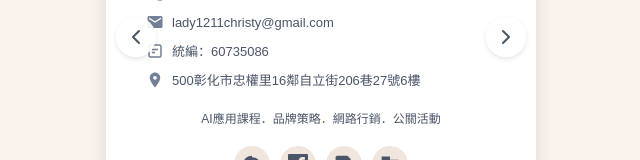
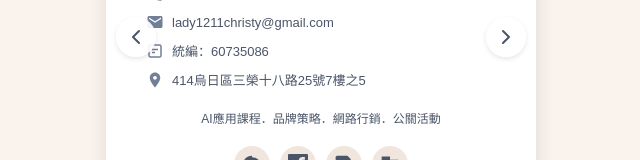
Before and after one commit to lady1211christy/mybusinesscard, a plain HTML site: page index.html in a window 1280 px wide. Shown: the part 363-523 px from the top of the page, without its empty margins (319-959 px from the left). Drawn offline with Linux system fonts and the light colour scheme.

Commit message:
Update address for 拓曜知識宇宙

```diff
--- a/index.html
+++ b/index.html
@@ -289,7 +289,7 @@
                 <svg xmlns="http://www.w3.org/2000/svg" viewBox="0 0 24 24">
                   <path d="M12 2C8.13 2 5 5.13 5 9c0 5.25 7 13 7 13s7-7.75 7-13c0-3.87-3.13-7-7-7zM12 11.5c-1.38 0-2.5-1.12-2.5-2.5s1.12-2.5 2.5-2.5 2.5 1.12 2.5 2.5-1.12 2.5-2.5 2.5z"/>
                 </svg>
-                <span>500彰化市忠權里16鄰自立街206巷27號6樓</span>
+                <span>414烏日區三榮十八路25號7樓之5</span>
               </div>
             </div>
             <div class="services">
```
